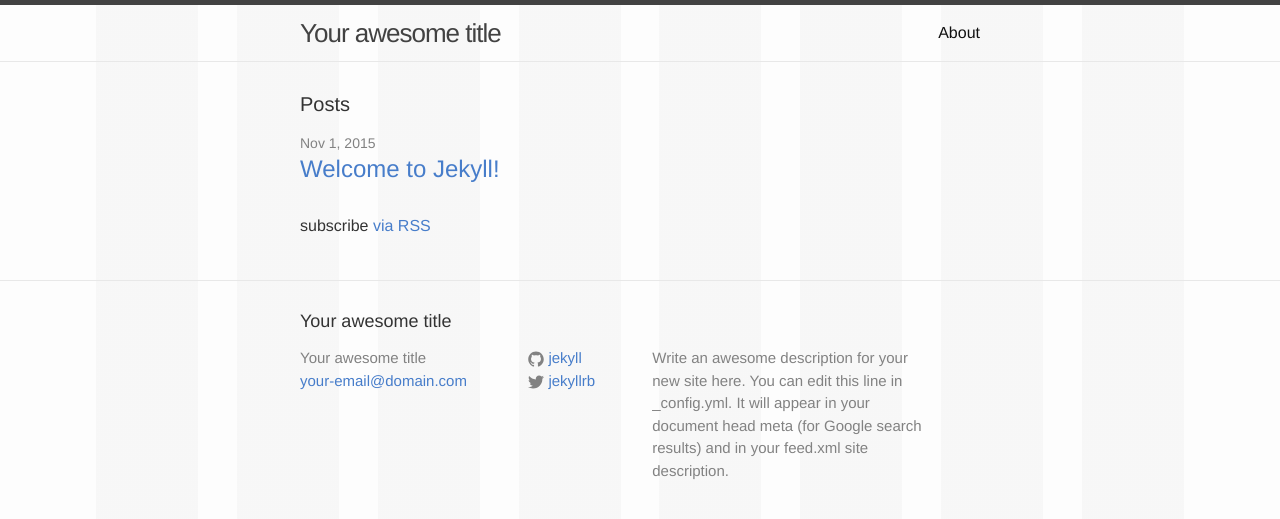
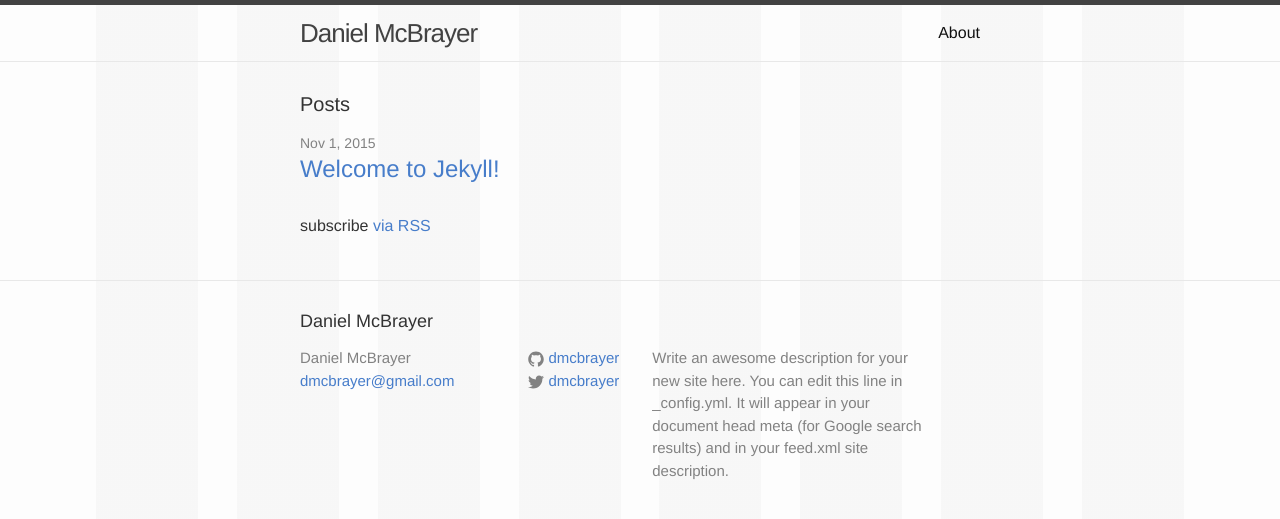
Before and after one commit to dmcbrayer/dmcbrayer.github.io, a Jekyll site: the page built from index.html, in a window 1280 px wide. Shown: the top 519 px of the page. Built offline with Jekyll 4.4.1, drawn with Linux system fonts in a browser that asks for light colours.

Commit message:
Began adding some personal metadata

```diff
--- a/_config.yml
+++ b/_config.yml
@@ -6,16 +6,16 @@
 # 'jekyll serve'. If you change this file, please restart the server process.
 
 # Site settings
-title: Your awesome title
-email: your-email@domain.com
+title: Daniel McBrayer
+email: dmcbrayer@gmail.com
 description: > # this means to ignore newlines until "baseurl:"
   Write an awesome description for your new site here. You can edit this
   line in _config.yml. It will appear in your document head meta (for
   Google search results) and in your feed.xml site description.
 baseurl: "" # the subpath of your site, e.g. /blog
-url: "http://yourdomain.com" # the base hostname & protocol for your site
-twitter_username: jekyllrb
-github_username:  jekyll
+url: "http://danielmcbrayer.com" # the base hostname & protocol for your site
+twitter_username: dmcbrayer
+github_username:  dmcbrayer
 
 # Build settings
 markdown: kramdown
--- a/bower.json
+++ b/bower.json
@@ -2,9 +2,9 @@
   "name": "personalsite",
   "version": "0.0.0",
   "authors": [
-    "Billy Overton <overton.billy@gmail.com>"
+    "Daniel McBrayer <dmcbrayer@gmail.com>"
   ],
-  "homepage": "http://billyoverton.com",
+  "homepage": "http://danielmcbrayer.com",
   "ignore": [
     "**/.*",
     "node_modules",
--- a/package.json
+++ b/package.json
@@ -1,9 +1,9 @@
 {
-  "name": "BillyOvertonBlog",
+  "name": "DanielMcBrayerBlog",
   "version": "0.0.0",
   "description": "Personal Blog",
   "main": "gulpfile.js",
-  "author": "Billy Overton",
+  "author": "Daniel McBrayer",
   "devDependencies": {
     "browser-sync": "^2.7.12",
     "gulp": "^3.9.0",
```
